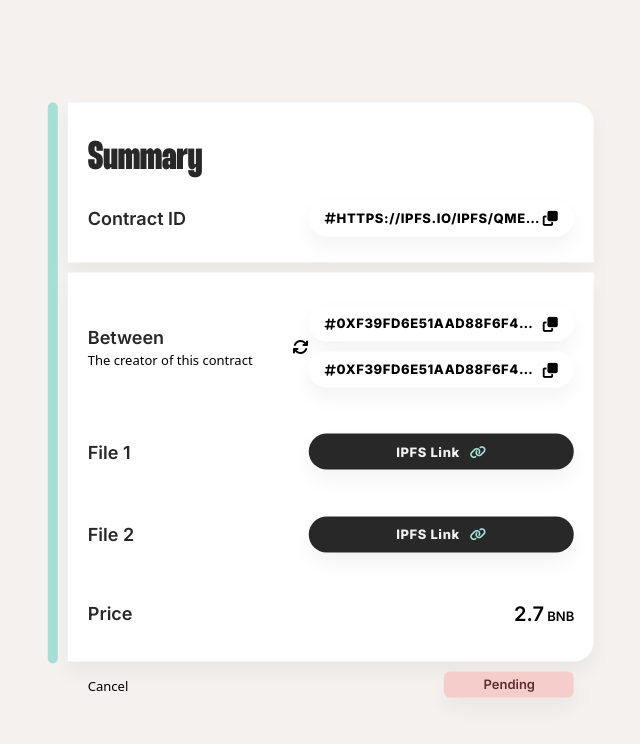
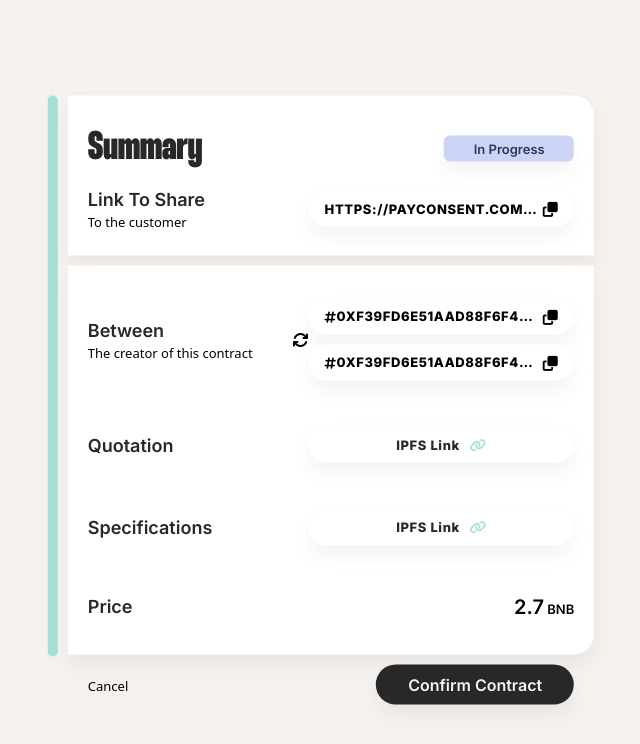
Before and after one commit to ethan0905/Starton_hackathon_2022, a React (Vite) app: page /summary/1 in a window 1280 px wide. Shown: the top 744 px of the page, without its empty margins (319-959 px from the left). Built offline with nearby package versions, Linux system fonts and the light colour scheme; a web font is replaced by a local one.

Commit message:
main page display / form page fixed / summary reviewed

```diff
--- a/src/assets/css/button.css
+++ b/src/assets/css/button.css
@@ -12,7 +12,7 @@
     padding-right: 2em;
 }
 
-.form-div3 .btn-status-pending {
+.form-div1 .btn-status-pending {
     display: flex;
     justify-content: center;
     align-items: center;
@@ -29,7 +29,7 @@
 
 }
 
-.form-div3 .btn-status-claimed {
+.form-div1 .btn-status-claimed {
     display: flex;
     justify-content: center;
     align-items: center;
@@ -44,7 +44,7 @@
     width: 10em;
 }
 
-.form-div3 .btn-status-progress {
+.form-div1 .btn-status-progress {
     display: flex;
     justify-content: center;
     align-items: center;
@@ -71,6 +71,29 @@
     max-height: 2.5em;
     padding-left: 2em;
     padding-right: 2em;
+}
+
+.btn-confirmation {
+    background-color: #282828 ;
+    color: #F4F1EE;
+    box-shadow: 0px 10px 20px rgba(0, 0, 0, 0.05);
+    font-family: 'Inter';
+    font-weight: 600;
+    font-size: 16px;
+    border-radius: 10rem;
+    min-height: 2.5em;
+    max-height: 2.5em;
+    padding-left: 2em;
+    padding-right: 2em;
+}
+
+.btn-confirmation:hover {
+    background-color: #A5DFD5 ;
+    color: #282828;
+    box-shadow: 0px 10px 20px rgba(0, 0, 0, 0.15);
+    transition: 0.4s ease-out;
+    transform: translateY(-3px);
+    box-shadow: 0px 10px 20px rgba(0, 0, 0, 0.15);
 }
 
 /* .btn-connexion2 {
--- a/src/assets/css/form.css
+++ b/src/assets/css/form.css
@@ -1,4 +1,5 @@
 @import url('https://fonts.googleapis.com/css2?family=Inter:wght@400;500;600;800&display=swap');
+
 @font-face {
     font-family: 'Thunder-ExtraBoldLC';
     src: url('../fonts/Thunder-ExtraBoldLC.otf');
@@ -76,6 +77,9 @@ body {
     font-family: 'Thunder-ExtraBoldLC';
     font-size: 2.5em;
     color: #282828;
+    display: flex;
+    align-items: center;
+    justify-content: space-between;
 }
 
 .status-div {
--- a/src/assets/css/summary-page.css
+++ b/src/assets/css/summary-page.css
@@ -111,10 +111,10 @@
 	display: flex;
 	justify-content: center;
 	align-items: center;
-    background-color: #282828;
+	background-color: #ffffff;
 	border-radius: 9999px;
 	box-shadow: 0 10px 20px rgb(0 0 0 / 5%);
-    color: #F4F1EE;
+	color: #282828;
 	font-size: 13px;
 	/* font-weight: 400; */
 	height: 36.05px;
@@ -130,8 +130,8 @@
 }
 
 .id-ipfs:hover {
-    background-color: white ;
-    color: #282828;
+	background-color: #282828;
+	color: #ffffff;
 	box-shadow: 0px 10px 20px rgba(0, 0, 0, 0.15);
 	transition: 0.4s ease-out;
 	transform: translateY(-3px);
--- a/src/components/connect-button.jsx
+++ b/src/components/connect-button.jsx
@@ -33,7 +33,7 @@ export default function ConnectButton() {
       connectButtonOnClick();
     }
     } className="bg-[#A5DFD5] text-[#282828] h-[2.5em] font-bold pl-[2em] pr-[2em] rounded-[10em] text-[16px] shadow-lg hover:bg-[#282828] hover:text-[#F4F1EE] transition ease-out delay-300 hover:translate-y-[-3px] last:mt-[2em]">
-      {!!accountAddress ? accountAddress : "Connect"}
+      {!!accountAddress ? accountAddress : "Connect Wallet"}
     </button>
   );
 }
--- a/src/pages/main-page.jsx
+++ b/src/pages/main-page.jsx
@@ -2,6 +2,7 @@ import ConnectButton from "../components/connect-button.jsx";
 import Logo from "../assets/PAYCONSENT.svg";
 import { useNavigate } from "react-router-dom";
 import abstract from "../assets/images/Abstract-design.png";
+import abstractV2 from "../assets/images/Abstract-v2.png";
 
 function MainPage() {
   return (
@@ -22,8 +23,9 @@ function MainPage() {
           </p>
           <ConnectButton />
         </div>
-        <div className="absolute z-0 right-12">
-          <img src={abstract} className="h-[1120px]"></img>
+        <div className="absolute z-0 right-12 w-[1300px] flex justify-center">
+          {/* <img src={abstract} className="h-[1120px]"></img> */}
+          <img src={abstractV2} className="w-screen"></img>
         </div>
       </main>
       {/* </div> */}
--- a/src/pages/summary-page.jsx
+++ b/src/pages/summary-page.jsx
@@ -1,6 +1,6 @@
 import React from "react";
 // import { Component } from "react";
-import Logo from "../assets/PAYCONSENT.svg"
+import Logo from "../assets/PAYCONSENT.svg";
 // import axios from "axios";
 import "../assets/css/summary-page.css";
 import "../assets/css/form.css";
@@ -13,7 +13,7 @@ const json = {
     address: "0xf39Fd6e51aad88F6F4ce6aB8827279cffFb92266",
   },
   ipfs: {
-    file: "https://ipfs.io/ipfs/Qme7ss3ARVgxv6rXqVPiikMJ8u2NLgmgszg13pYrDKEoiu",
+    file: "https://payconsent.com/form/0xf39Fd6e51aad88F6F4ce6aB8827279cffFb92266",
   },
 };
 
@@ -34,7 +34,6 @@ const json = {
 //   },
 //   ).then((response)=> console.log(response.data));
 // }
-
 
 function SummaryPage() {
   const params = useParams();
@@ -65,15 +64,20 @@ function SummaryPage() {
             <div className="form-div1">
               <div className="title-form">
                 <h1>Summary</h1>
+                <div>
+                  <div class="btn-status-progress" type="submit">
+                    In Progress
+                  </div>
+                </div>
               </div>
               <div className="contract-div">
                 <div className="label-status">
-                    <p class="status-title">Contract ID</p>
+                  <p class="status-title">Link To Share</p>
+                  <p className="text-[13px]">To the customer</p>
                 </div>
                 <div className="wallet-id-total">
                   <div class="wallet-id-section">
                     <div className="id-metamask">
-                        <i class="fas fa-hashtag"></i>
                       <strong className="id-name">{json.ipfs.file}</strong>
                       <i
                         style={{ cursor: "pointer", marginLeft: 2 }}
@@ -127,16 +131,14 @@ function SummaryPage() {
 
               <div className="contract-div">
                 <div className="label-status">
-                    <p class="status-title">File 1</p>
+                  <p class="status-title">Quotation</p>
                   {/* <p className="text-[13px]">IPFS link</p> */}
                 </div>
                 <button className="wallet-id-total">
-
                   <div class="wallet-id-section">
                     <div className="id-ipfs">
                       <p>IPFS Link</p>
                       <i class="fa-solid fa-link"></i>
-
                     </div>
                   </div>
                 </button>
@@ -144,16 +146,14 @@ function SummaryPage() {
 
               <div className="contract-div">
                 <div className="label-status">
-                    <p class="status-title">File 2</p>
+                  <p class="status-title">Specifications</p>
                   {/* <p className="text-[13px]">IPFS link</p> */}
                 </div>
                 <button className="wallet-id-total">
-
                   <div class="wallet-id-section">
                     <div className="id-ipfs">
                       <p>IPFS Link</p>
                       <i class="fa-solid fa-link"></i>
-
                     </div>
                   </div>
                 </button>
@@ -190,8 +190,7 @@ function SummaryPage() {
                   </div>
                   <div className="wallet-id-total">
                     <p className="bnb-tag">
-                        <span className="text-[20px]">{json.data.price}</span>{" "}
-                        BNB
+                      <span className="text-[20px]">{json.data.price}</span> BNB
                     </p>
                   </div>
                 </div>
@@ -204,10 +203,13 @@ function SummaryPage() {
                 </button>
               </div>
               <div>
-                  <div class="btn-status-pending" type="submit">
-                    Pending
+                <button className="btn-confirmation">Confirm Contract</button>
               </div>
+              {/* <div>
+                  <div class="btn-status-confirmed" type="submit">
+                    Confirmed
                   </div>
+                </div> */}
             </div>
           </div>
         </div>
@@ -217,7 +219,6 @@ function SummaryPage() {
 }
 
 export default SummaryPage;
-
 
 // function SummaryPage(){
 //   // let params = useParams();
```
Also changed, not shown: 1 other file (tests, documents, lock files or other folders). Lines whose indentation alone changed are shown as unchanged.
